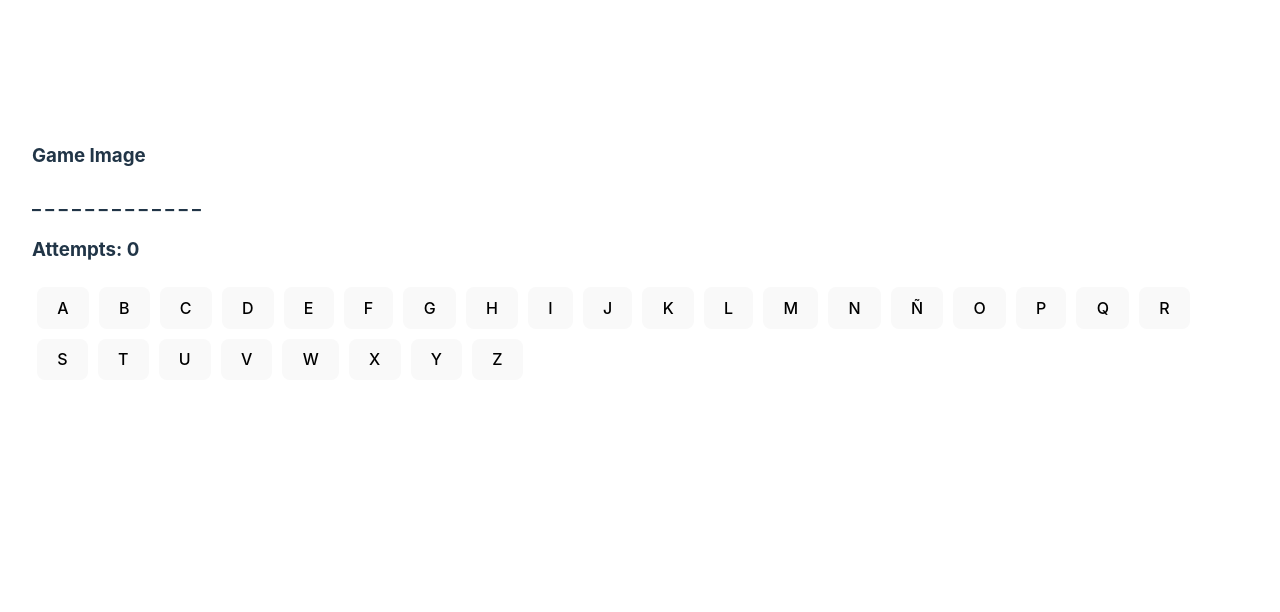
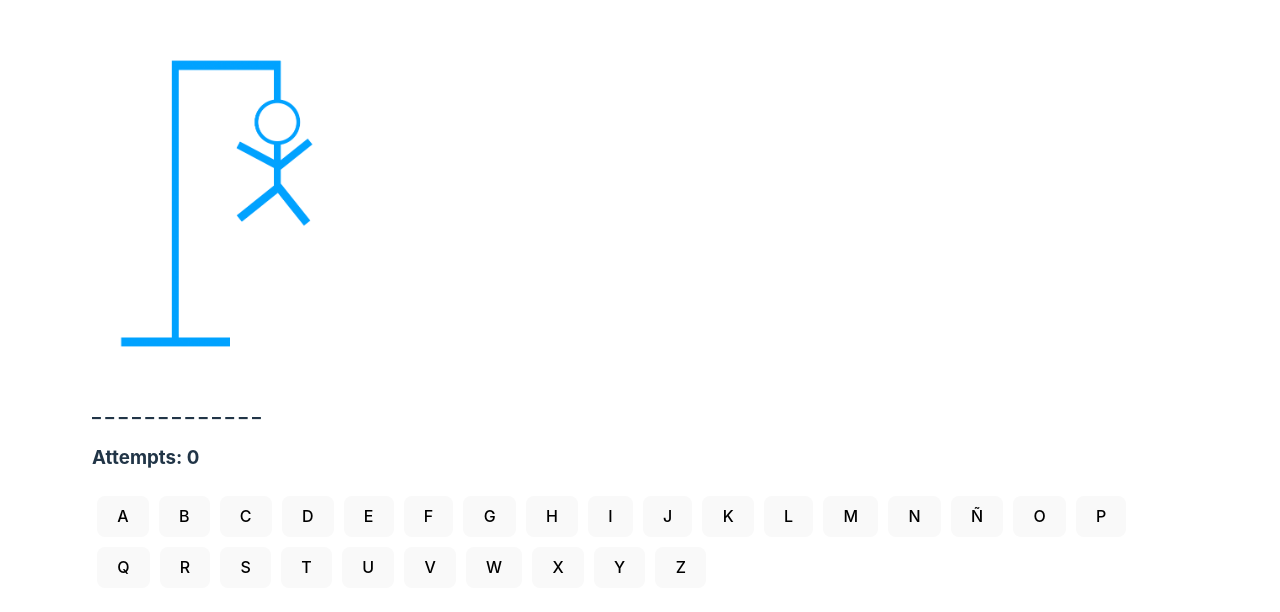
Before and after one commit to GitJay37/Programming_basics, a React (Vite) app in the folder hanging/: page / in a window 1280 px wide. Shown: the part 146-758 px from the top of the page. Built offline with nearby package versions, Linux system fonts and the light colour scheme.

Commit message:
Update 5/2/2024

```diff
--- a/hanging/src/App.tsx
+++ b/hanging/src/App.tsx
@@ -1,13 +1,17 @@
 import {letters} from './helpers/letters';
+import {HangImage} from './components/HangImage';
 import './App.css'
+import { useState } from 'react';
 
 function App() {
+
+  const [attempts] = useState(5);
 
   return (
     <>
       <div>
         { /* My Images */}
-        <h3> Game Image </h3>
+        <HangImage  imageNumber= {9}/>
 
         { /* Hidden Word */}
         <h3>_ _ _ _ _ _ _ _ _ _ _ _ _</h3>
--- /dev/null
+++ b/hanging/src/components/HangImage.tsx
@@ -0,0 +1,32 @@
+import image0 from '../assets/0.png';
+import image1 from '../assets/1.png';
+import image2 from '../assets/2.png';
+import image3 from '../assets/3.png';
+import image4 from '../assets/4.png';
+import image5 from '../assets/5.png';
+import image6 from '../assets/6.png';
+import image7 from '../assets/7.png';
+import image8 from '../assets/8.png';
+import image9 from '../assets/9.png';
+
+const images = [image0, image1, image2, image3, image4, image5, image6, image7, image8, image9];
+
+interface Props{
+    imageNumber: number;
+
+}
+
+export function HangImage( {imageNumber}: Props){
+
+    if ( imageNumber >= 9 ) {
+        imageNumber = 9;
+    }
+
+    return(
+       <
+            img src={images[imageNumber]}
+            alt="Hang Image"
+            style={{width: 250}}
+       />
+    )
+}
--- a/hanging/src/index.css
+++ b/hanging/src/index.css
@@ -28,6 +28,7 @@ body {
   place-items: center;
   min-width: 320px;
   min-height: 100vh;
+  margin: 60px;
 }
 
 h1 {
```
